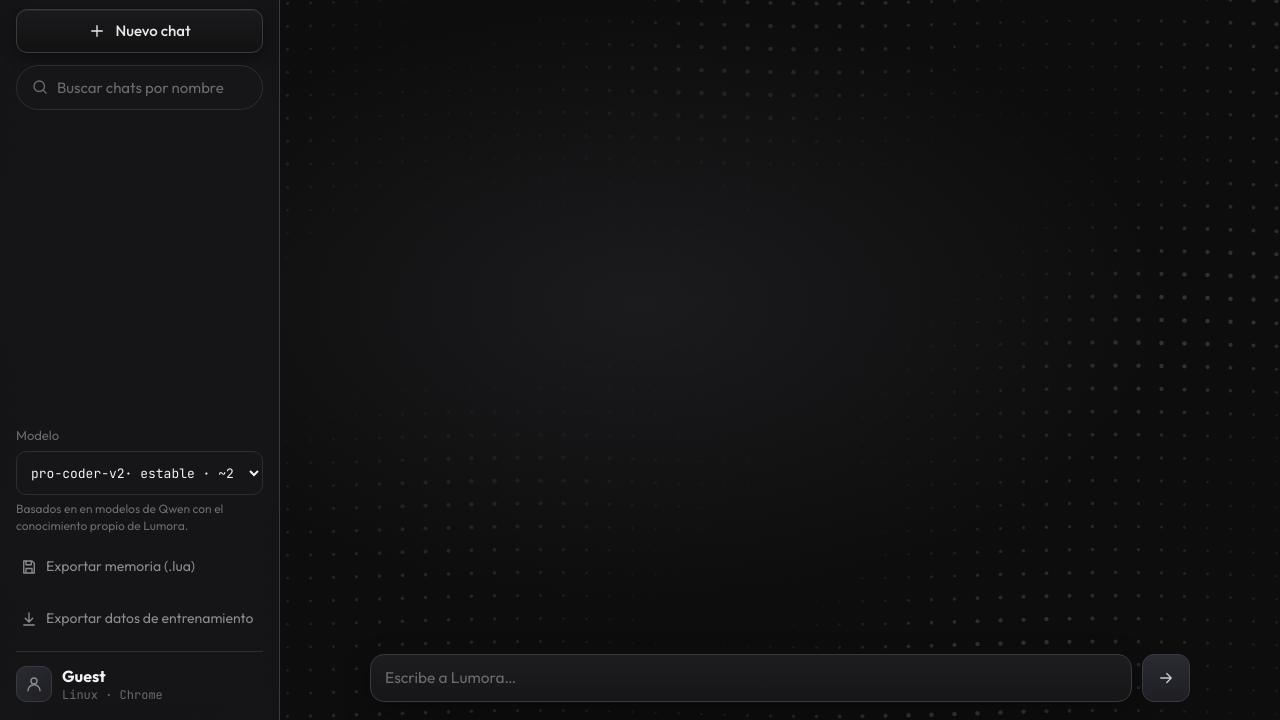
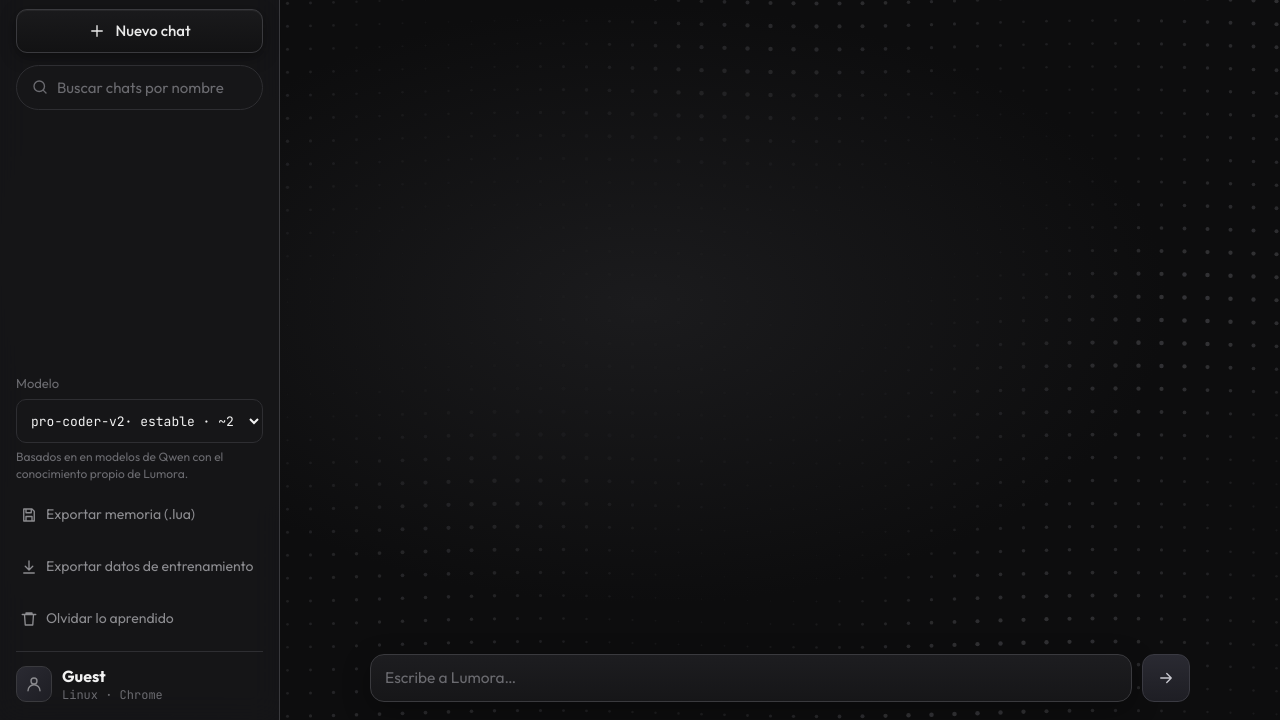
Before and after one commit to overthcode2011-stack/Lumora-AI, a plain HTML site: page Lumora/index.html in a window 1280 px wide. Shown: the part 80-800 px from the top of the page. Drawn offline with Linux system fonts and the light colour scheme; no server answers.

Commit message:
Update index.html

```diff
--- a/Lumora/index.html
+++ b/Lumora/index.html
@@ -37,9 +37,10 @@
   <button class="newbtn" id="new"><svg class="i"><use href="#i-plus"/></svg>Nuevo chat</button>
   <label class="search"><svg class="i"><use href="#i-search"/></svg><input id="q" placeholder="Buscar chats por nombre" autocomplete="off"></label>
   <nav id="list" aria-label="Chats"></nav>
-  <label class="lvl"><span>Modelo</span><select id="nivel"><option value="pro-coder1">pro-coder-v1 · ligero · ~1 GB</option><option value="pro-coder2">pro-coder-v2· estable · ~2 GB</option><option value="pro-coder3">pro-coder-v3 · preciso · ~6 GB</option><option value="pro-coder4">pro-coder-v4 · máximo · ~8 GB</option></select><span class="hint">Basados en en modelos de Qwen con el conocimiento propio de Lumora.</span></label>
+  <label class="lvl"><span>Modelo</span><select id="nivel"><option value="pro-coder1">pro-coder-v1 · ligero · ~1.4 GB</option><option value="pro-coder2">pro-coder-v2· estable · ~2 GB</option><option value="pro-coder3">pro-coder-v3 · preciso · ~3.4 GB</option><option value="pro-coder4">pro-coder-v4 · máximo · ~5 GB</option></select><span class="hint">Basados en en modelos de Qwen con el conocimiento propio de Lumora.</span></label>
   <button class="ghost" id="exp"><svg class="i"><use href="#i-save"/></svg>Exportar memoria (.lua)</button>
   <button class="ghost" id="ds"><svg class="i"><use href="#i-down"/></svg>Exportar datos de entrenamiento</button>
+  <button class="ghost" id="fg"><svg class="i"><use href="#i-trash"/></svg>Olvidar lo aprendido</button>
   <div class="acct"><div class="av"><svg class="i"><use href="#i-user"/></svg></div><div><b>Guest</b><small id="dev"></small></div></div>
  </aside>
  <main>
```
